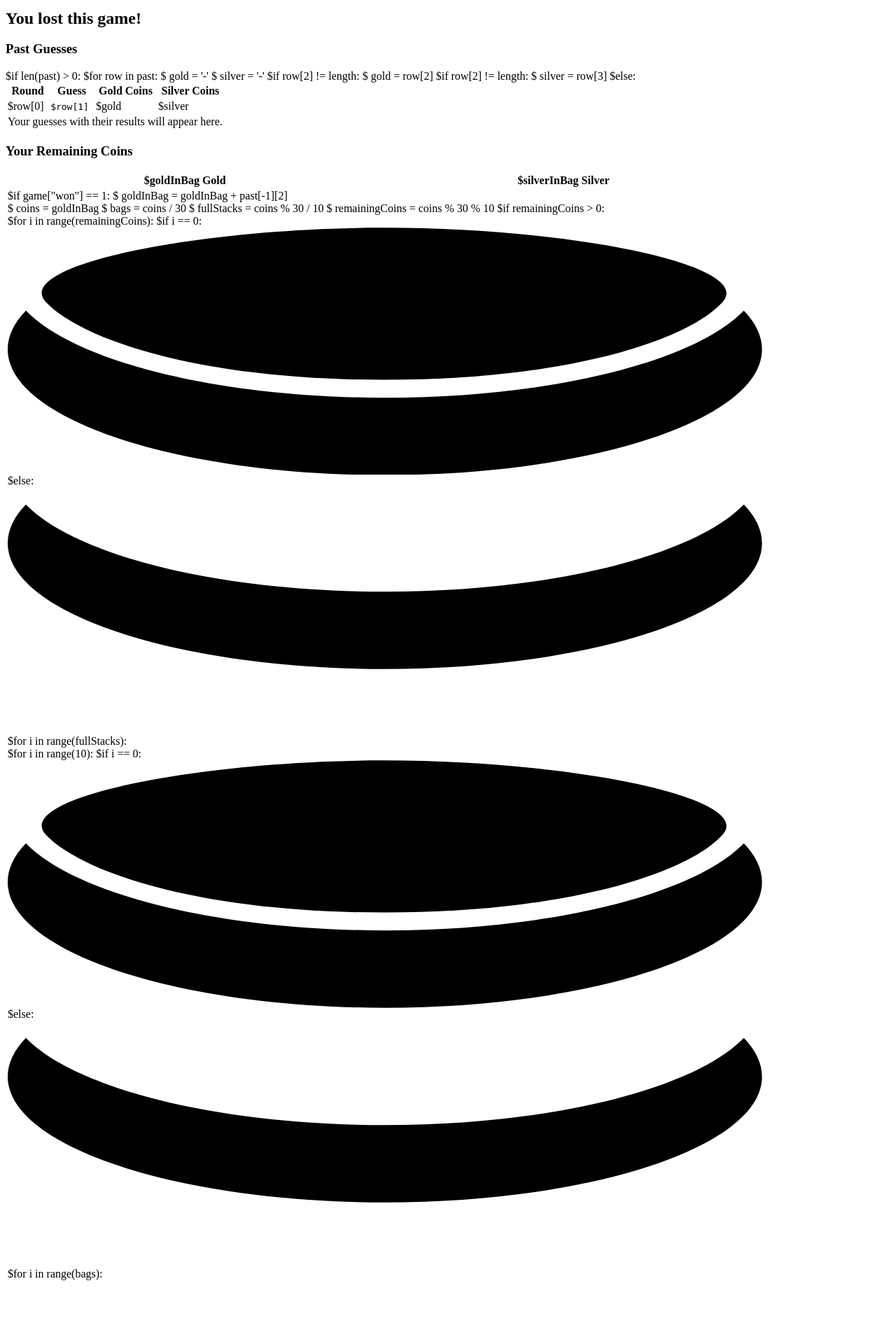
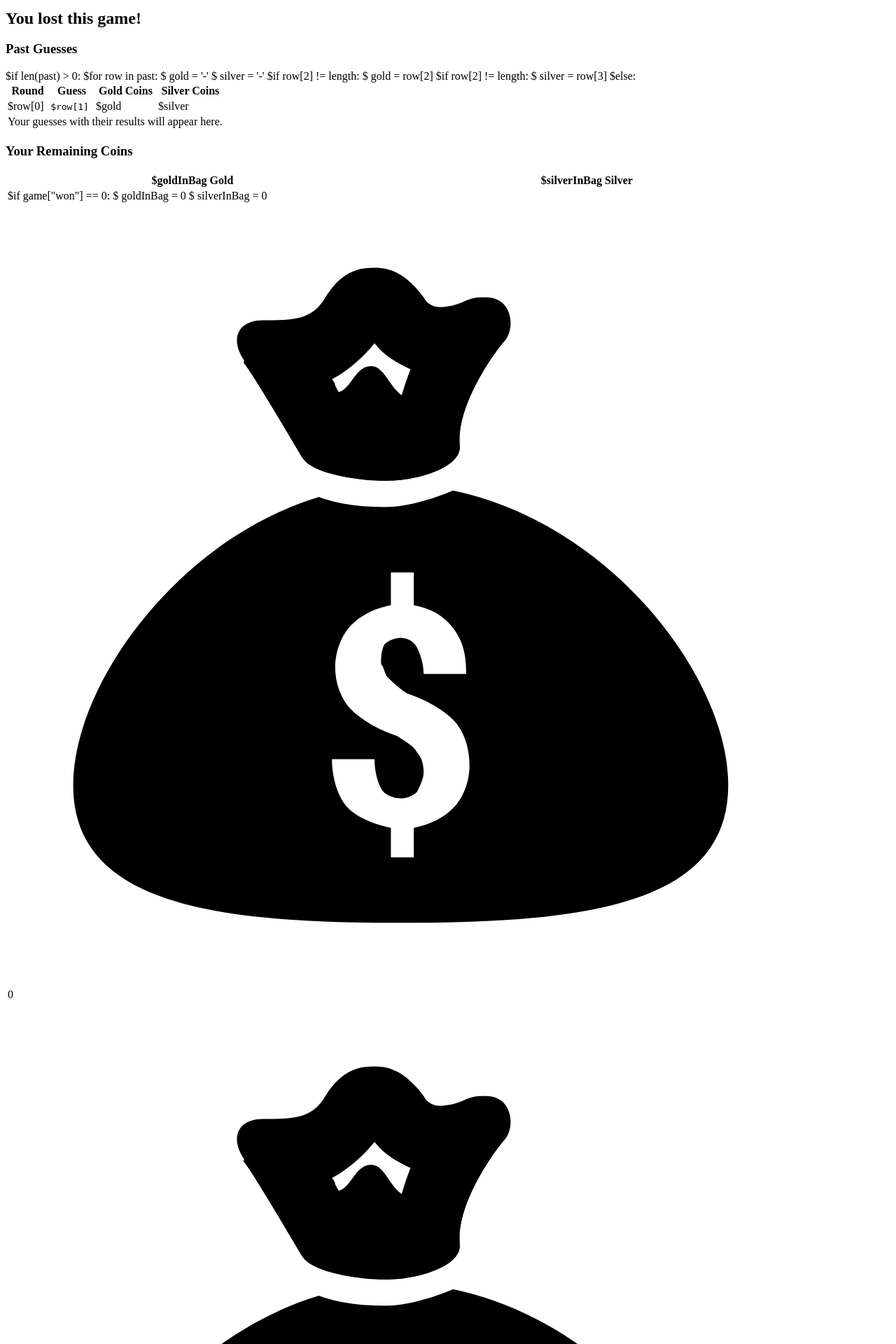
Before and after one commit to selinerguncu/password, a Python web app: template templates/game.html in a window 1280 px wide. Shown: the part 486-2406 px from the top of the page at 70% size. Run offline with Jinja, Linux system fonts and the light colour scheme; the template is opened without the code that fills it, so the values that code supplies are empty.

Commit message:
minor fixes on coin icons at /game and /gameover

```diff
--- a/templates/game.html
+++ b/templates/game.html
@@ -152,37 +152,7 @@ $elif game["won"] == 0:
         </tr>
         <tr>
           <td colspan="2">
-                        $if game["won"] == 1:
-                            $ goldInBag = goldInBag + past[-1][2]
-                            <div class="coins">
-                                $ coins = goldInBag
-
-                                $ bags = coins / 30
-                                $ fullStacks = coins % 30 / 10
-                                $ remainingCoins = coins % 30 % 10
-
-                                $if remainingCoins > 0:
-                                    <div class="coin-stack">
-                                    $for i in range(remainingCoins):
-                                        $if i == 0:
-                                            <svg class='coin' xmlns="http://www.w3.org/2000/svg" viewBox="0 0 585 192"><use xlink:href="#coin"></use></svg>
-                                        $else:
-                                            <svg class='coin' xmlns="http://www.w3.org/2000/svg" viewBox="0 0 585 192"><use xlink:href="#coin-side"></use></svg>
-                                    </div>
-                                $for i in range(fullStacks):
-                                    <div class="coin-stack">
-                                    $for i in range(10):
-                                        $if i == 0:
-                                            <svg class='coin' xmlns="http://www.w3.org/2000/svg" viewBox="0 0 585 192"><use xlink:href="#coin"></use></svg>
-                                        $else:
-                                            <svg class='coin' xmlns="http://www.w3.org/2000/svg" viewBox="0 0 585 192"><use xlink:href="#coin-side"></use></svg>
-                                    </div>
-                                $for i in range(bags):
-                                    <div class="coin-bag">
-                                        <svg class='gold' xmlns="http://www.w3.org/2000/svg" viewBox="0 0 250 250"><use xlink:href="#coin-bag"></use></svg>
-                                    </div>
-                            </div>
-                        $elif game["won"] == 0:
+            $if game["won"] == 0:
               $ goldInBag = 0
               $ silverInBag = 0
               <div class="gameover">
@@ -197,12 +167,13 @@ $elif game["won"] == 0:
                   </div>
                 </div>
               </div>
+            $else:
               <div class="coins">
                 $ coins = goldInBag
 
                 $ bags100 = coins / 100
                 $ bags30 = coins % 100 / 30
-                            $ fullStacks = coins % 30 / 10
+                $ fullStacks = coins % 100 % 30 / 10
                 $ remainingCoins = coins % 30 % 10
 
                 $if remainingCoins > 0:
@@ -235,7 +206,7 @@ $elif game["won"] == 0:
 
                 $ bags100 = coins / 100
                 $ bags30 = coins % 100 / 30
-                            $ fullStacks = coins % 30 / 10
+                $ fullStacks = coins % 100 % 30 / 10
                 $ remainingCoins = coins % 30 % 10
 
                 $if remainingCoins > 0:
--- a/templates/gameover.html
+++ b/templates/gameover.html
@@ -122,7 +122,7 @@ $ score = gameOver["score"]
                             <td>...</td>
                         </tr>
                         <tr class="warning">
-                            <td>You <i class="smile icon"></i></td>
+                            <td><i class="thumbs outline up icon"></i> You</td>
                             <td>$gameInLeaderboard['username']</td>
                             <td>$gameInLeaderboard['score']</td>
                             <td><i class="diamond $cls icon"></i> $gameInLeaderboard['badge']</td>
@@ -187,7 +187,7 @@ $ score = gameOver["score"]
                             <td>...</td>
                         </tr>
                         <tr class="warning">
-                            <td>You<i class="smile icon"></i></td>
+                            <td><i class="thumbs outline up icon"></i> You</td>
                             <td>$gameInMaxLeaders['username']</td>
                             <td>$gameInMaxLeaders['totalScore']</td>
                             <td><i class="star $cls icon"></i> $gameInMaxLeaders['wins']</td>
```
Lines whose indentation alone changed are shown as unchanged.
